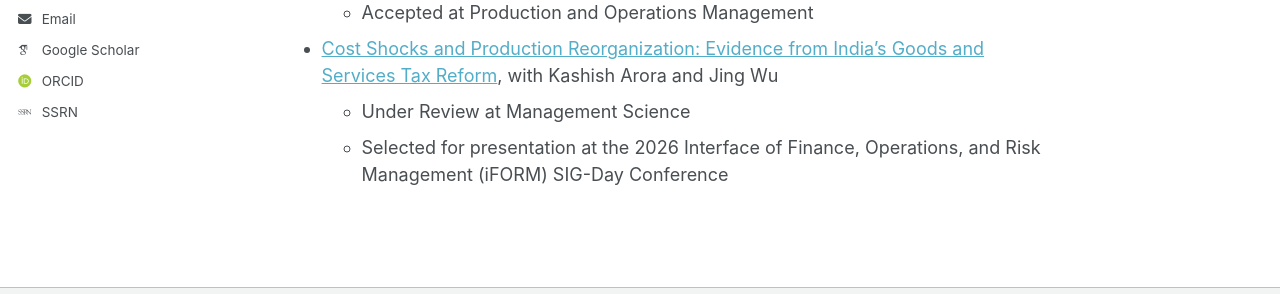
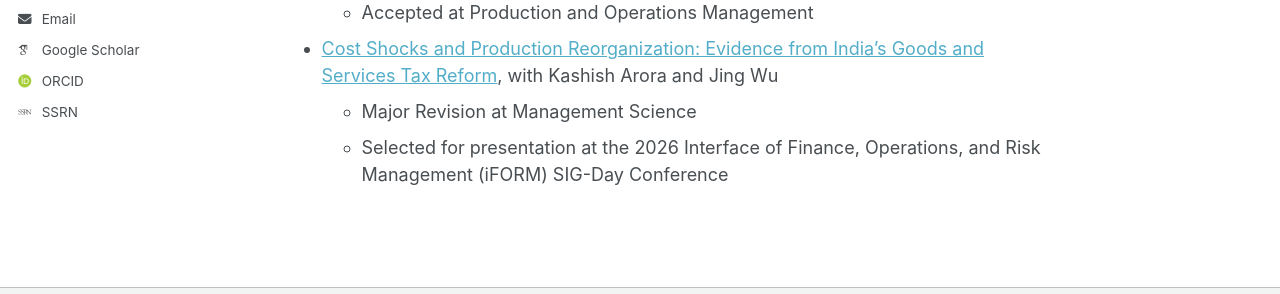
Before and after one commit to peng-boya/peng-boya.github.io, a Jekyll site: the page built from _pages/about.md, in a window 1280 px wide and 900 px high, scrolled down 542 px. Shown: the part 474-768 px from the top of the window. Built offline with Jekyll 4.4.1, drawn with Linux system fonts in a browser that asks for light colours; some web fonts are replaced; a script bundle is joined from its source files by our own code; library files that are not in the unit come from our copies.

Commit message:
Update about.md

```diff
--- a/_pages/about.md
+++ b/_pages/about.md
@@ -30,5 +30,5 @@ Research
 - [Integrating Operations and Finance for Sustainable Development: Theory, Practice, and Opportunities](https://papers.ssrn.com/sol3/papers.cfm?abstract_id=5236382), with Yuxuan Zhang and Jing Wu
   - Accepted at Production and Operations Management
 - [Cost Shocks and Production Reorganization: Evidence from India’s Goods and Services Tax Reform](https://papers.ssrn.com/sol3/papers.cfm?abstract_id=5830602), with Kashish Arora and Jing Wu
-  - Under Review at Management Science
+  - Major Revision at Management Science
   - Selected for presentation at the 2026 Interface of Finance, Operations, and Risk Management (iFORM) SIG-Day Conference
```
